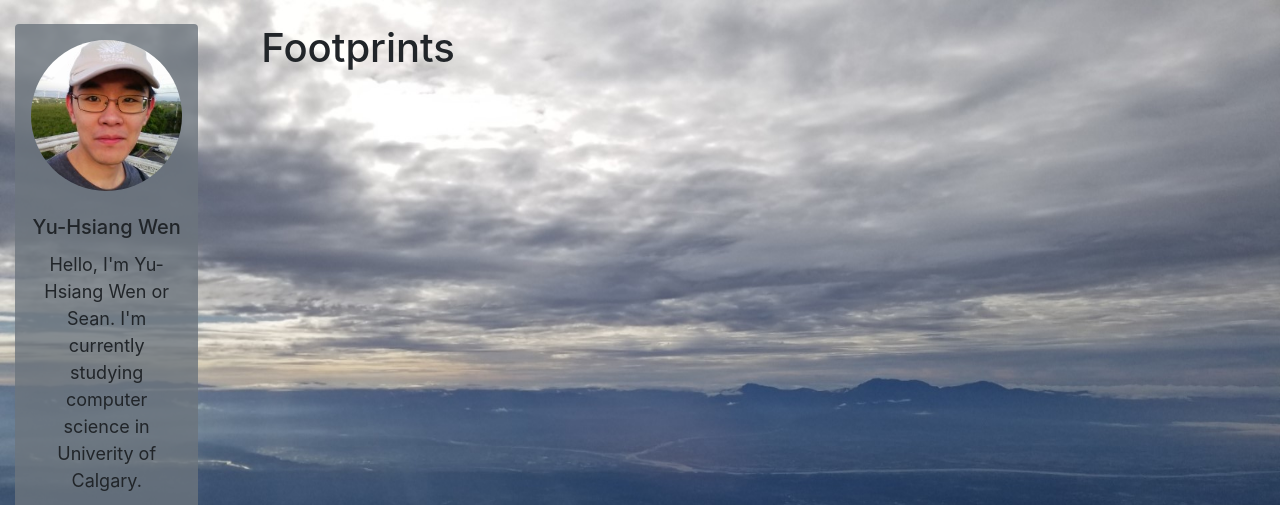
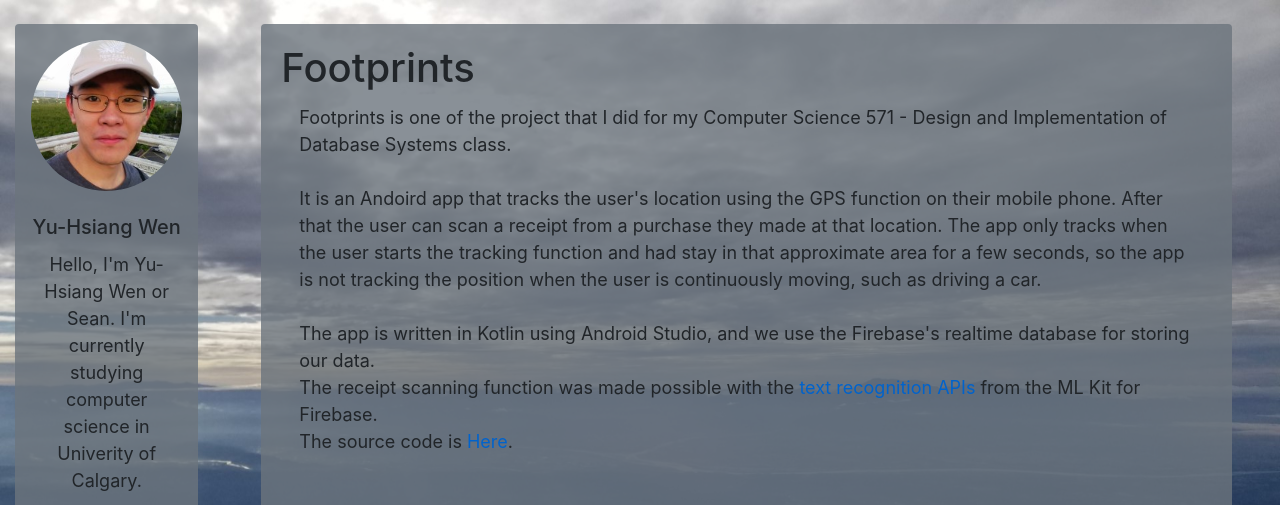
Before and after one commit to ShouShou92410/ShouShou92410.github.io, a React (Create React App) app: page /footprints in a window 1280 px wide. Shown: the top 505 px of the page. Built offline with nearby package versions, Linux system fonts and the light colour scheme; grey boxes are pictures that could not be loaded.

Commit message:
- Footprints page

```diff
--- a/src/component/content/Content.js
+++ b/src/component/content/Content.js
@@ -2,6 +2,7 @@ import React, { useState, useEffect } from 'react';
 import { Switch, Route } from 'react-router-dom';
 import PersonalWebsite from './personal-website/PersonalWebsite';
 import TouristTracker from './tourist-tracker/TouristTracker';
+import Footprints from './footprints/Footprints';
 
 function Content() {
   return (
@@ -10,7 +11,7 @@ function Content() {
         <TouristTracker />
       </Route>
       <Route path="/footprints">
-        <h1>Footprints</h1>
+        <Footprints />
       </Route>
       <Route path="/jpn-vocab-quiz">
         <h1>JPNVocabQuiz</h1>
--- /dev/null
+++ b/src/component/content/footprints/Footprints.js
@@ -0,0 +1,49 @@
+import React from 'react';
+import Card from 'react-bootstrap/Card';
+
+function Footprints() {
+  return (
+    <Card className="content-card height-fill">
+      <Card.Body>
+        <Card.Title>
+          <h1>Footprints</h1>
+        </Card.Title>
+        <Card.Text>
+          Footprints is one of the project that I did for my Computer Science 571 - Design and
+          Implementation of Database Systems class.
+          <br />
+          <br />
+          It is an Andoird app that tracks the user's location using the GPS function on their
+          mobile phone. After that the user can scan a receipt from a purchase they made at that
+          location. The app only tracks when the user starts the tracking function and had stay in
+          that approximate area for a few seconds, so the app is not tracking the position when the
+          user is continuously moving, such as driving a car.
+          <br />
+          <br />
+          The app is written in Kotlin using Android Studio, and we use the Firebase's realtime
+          database for storing our data.
+          <br />
+          The receipt scanning function was made possible with the{' '}
+          <a
+            href="https://firebase.google.com/docs/ml-kit/recognize-text"
+            rel="noopener noreferrer"
+            target="_blank">
+            text recognition APIs
+          </a>{' '}
+          from the ML Kit for Firebase.
+          <br />
+          The source code is{' '}
+          <a
+            href="https://github.com/ShouShou92410/Footprints"
+            rel="noopener noreferrer"
+            target="_blank">
+            Here
+          </a>
+          .
+        </Card.Text>
+      </Card.Body>
+    </Card>
+  );
+}
+
+export default Footprints;
```
